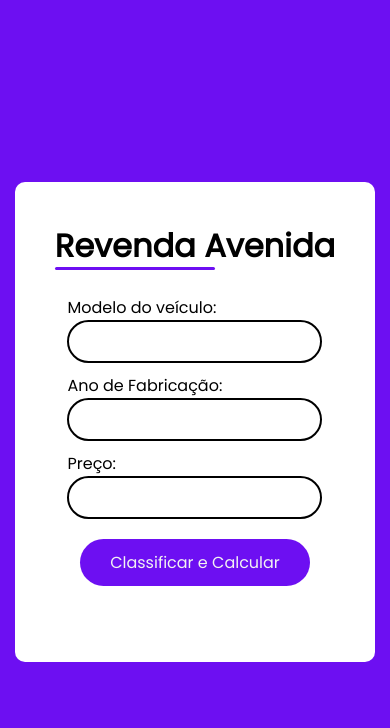
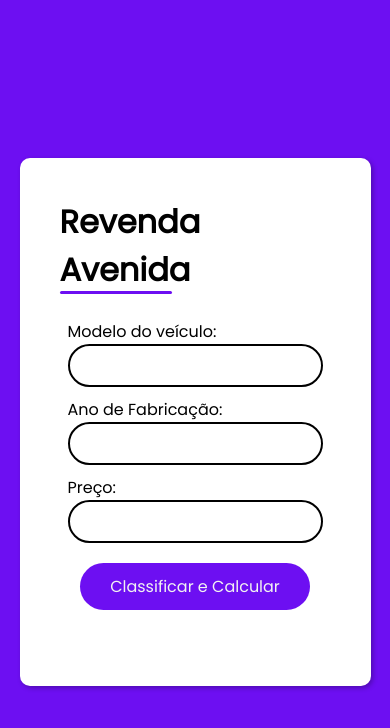
Before and after one commit to Rodrigues4567/Revenda-Avenida, a plain HTML site: page index.html in a window 390 px wide. Drawn offline with Linux system fonts and the light colour scheme.

Commit message:
media querie feita, projeto finalizado!

```diff
--- a/style.css
+++ b/style.css
@@ -27,6 +27,7 @@ main {
     background-color: #ffffff;
     padding: 2.5rem;
     border-radius: 10px;
+    box-shadow: 2px 2px 5px rgba(0, 0, 0, 0.274);
 }
 
 h1 {
@@ -93,3 +94,15 @@ form {
     flex-direction: column;
     gap: 10px;
 }
+
+@media screen and (max-width: 400px) {
+
+    main {
+        width: 90vw;
+    }
+
+    h1::after {
+        width: 7rem;
+    }
+
+}
```
